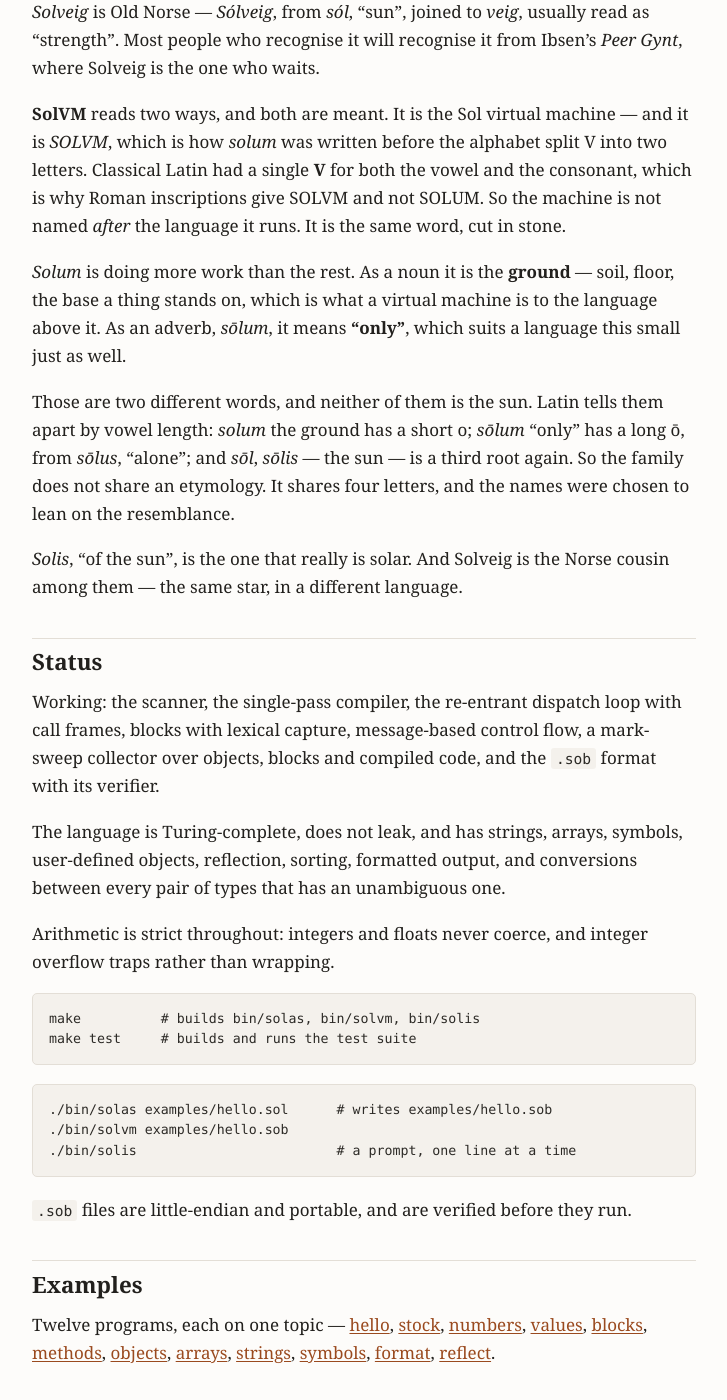
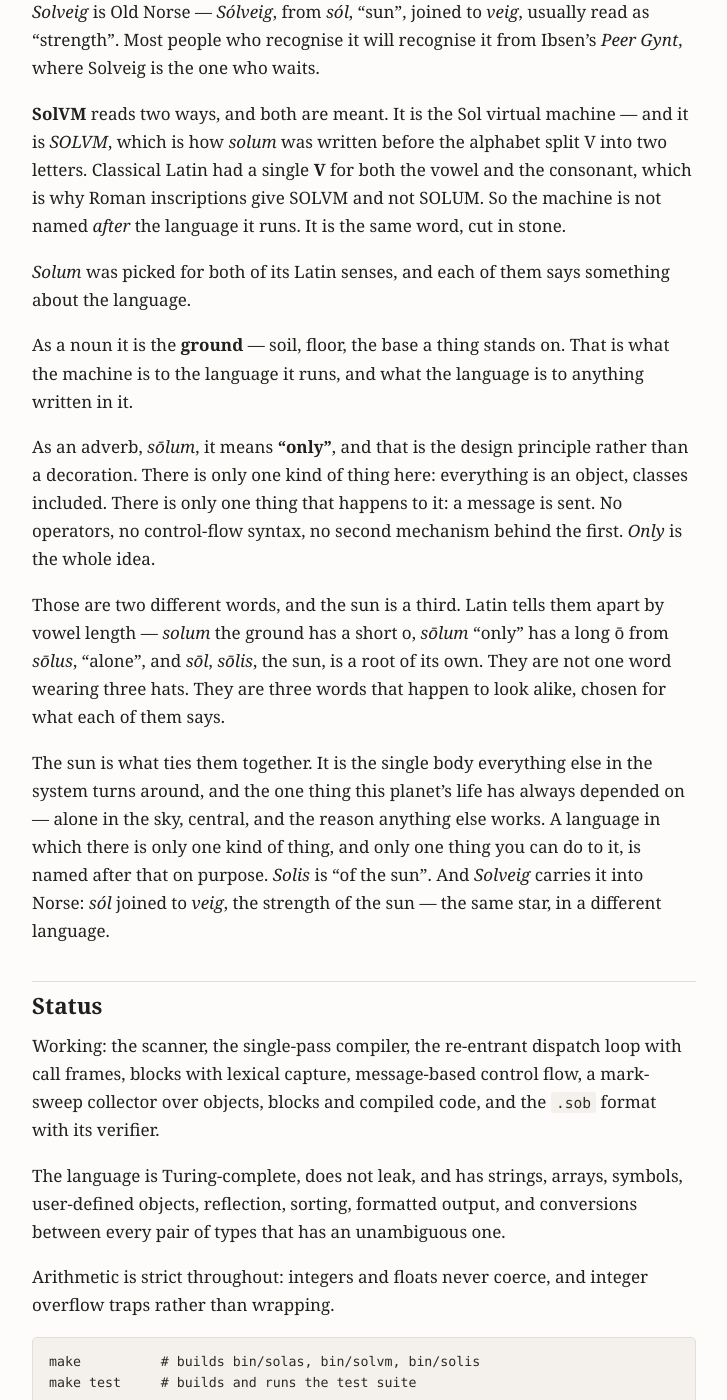
Before and after one commit to hansolovkarlsson/Solveig, a Jekyll site: the page built from index.md, in a window 1280 px wide and 1400 px high, scrolled down 1363 px. Shown: the whole window, without its empty margins (276-1003 px from the left). Built offline with Jekyll 4.4.1, drawn with Linux system fonts in a browser that asks for light colours.

Commit message:
Say what the names were chosen to mean
The note had solum as the ground and stopped, then I added "only" as a
second dictionary sense. Both were underselling it: the senses were
picked for what they say about the language, and one of them is the
design principle.

As a noun, solum is the ground -- what the machine is to the language
it runs, and the language to anything written in it.

As an adverb it means "only", which is not decoration. There is only
one kind of thing here: everything is an object, classes included.
There is only one thing that happens to it: a message is sent. No
operators, no control-flow syntax, no second mechanism behind the
first.

And the sun is what ties them: the single body everything turns
around, alone in the sky, the reason anything else works. A language
with one kind of thing and one thing you can do to it is named after
that on purpose. Solveig carries it into Norse -- sol joined to veig,
the strength of the sun.

The vowel lengths stay in, since they are what make this a choice
rather than an accident: three words that look alike, each picked for
what it says.

Co-Authored-By: Claude Opus 5 <noreply@anthropic.com>

```diff
--- a/index.md
+++ b/index.md
@@ -67,19 +67,32 @@ consonant, which is why Roman inscriptions give SOLVM and not SOLUM. So the
 machine is not named *after* the language it runs. It is the same word, cut in
 stone.
 
-*Solum* is doing more work than the rest. As a noun it is the **ground** — soil,
-floor, the base a thing stands on, which is what a virtual machine is to the
-language above it. As an adverb, *sōlum*, it means **"only"**, which suits a
-language this small just as well.
+*Solum* was picked for both of its Latin senses, and each of them says something
+about the language.
 
-Those are two different words, and neither of them is the sun. Latin tells them
-apart by vowel length: *solum* the ground has a short o; *sōlum* "only" has a
-long ō, from *sōlus*, "alone"; and *sōl*, *sōlis* — the sun — is a third root
-again. So the family does not share an etymology. It shares four letters, and
-the names were chosen to lean on the resemblance.
+As a noun it is the **ground** — soil, floor, the base a thing stands on. That
+is what the machine is to the language it runs, and what the language is to
+anything written in it.
 
-*Solis*, "of the sun", is the one that really is solar. And Solveig is the Norse
-cousin among them — the same star, in a different language.
+As an adverb, *sōlum*, it means **"only"**, and that is the design principle
+rather than a decoration. There is only one kind of thing here: everything is an
+object, classes included. There is only one thing that happens to it: a message
+is sent. No operators, no control-flow syntax, no second mechanism behind the
+first. *Only* is the whole idea.
+
+Those are two different words, and the sun is a third. Latin tells them apart by
+vowel length — *solum* the ground has a short o, *sōlum* "only" has a long ō
+from *sōlus*, "alone", and *sōl*, *sōlis*, the sun, is a root of its own. They
+are not one word wearing three hats. They are three words that happen to look
+alike, chosen for what each of them says.
+
+The sun is what ties them together. It is the single body everything else in the
+system turns around, and the one thing this planet's life has always depended on
+— alone in the sky, central, and the reason anything else works. A language in
+which there is only one kind of thing, and only one thing you can do to it, is
+named after that on purpose. *Solis* is "of the sun". And *Solveig* carries it
+into Norse: *sól* joined to *veig*, the strength of the sun — the same star, in
+a different language.
 
 ## Status
 
```
Also changed, not shown: README.md.
